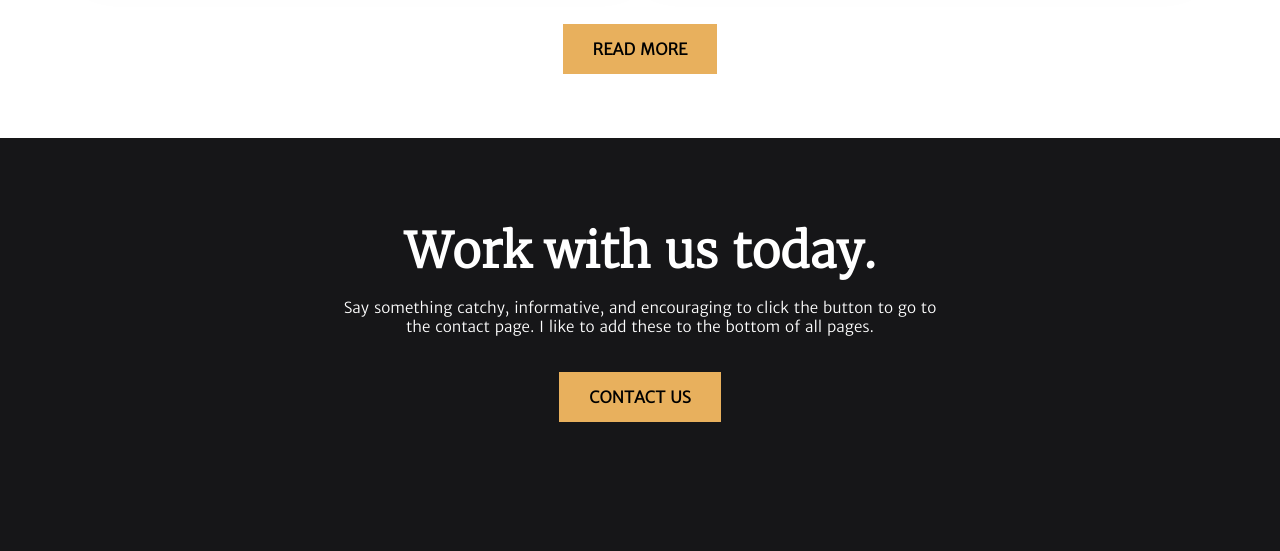
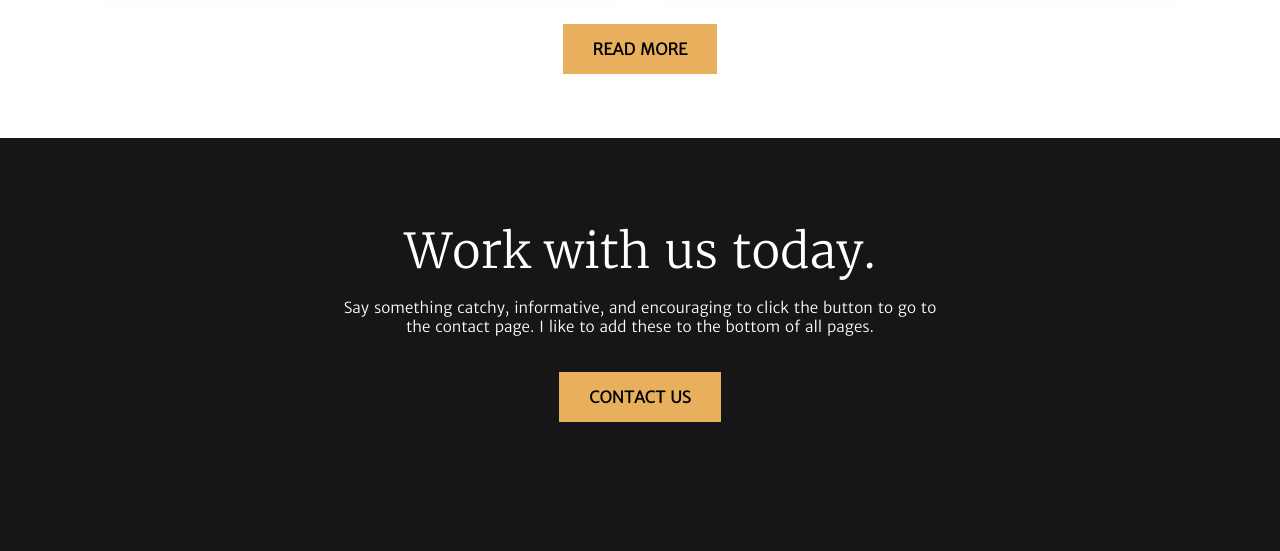
Before and after one commit to spadki13/simply-stellar, an Eleventy site: page src/index.html in a window 1280 px wide. Shown: the part 5117-5668 px from the top of the page. Built offline with nearby package versions, Linux system fonts and the light colour scheme; Eleventy itself is replaced by a stand-in of ours; files that its build step writes are made by us from their sources; files whose address does not match are found by name; a web font is replaced by a local one.

Commit message:
Changed CTA font weight

```diff
--- a/src/css/local.css
+++ b/src/css/local.css
@@ -660,8 +660,8 @@
     object-fit: cover;
   }
   #cta .title {
-    font-weight: 900;
-    font-size: min(9vw, 3rem);
+    font-weight: 500;
+    font-size: min(8vw, 3rem);
     line-height: 1.20833333;
     color: #fff;
     position: relative;
```
